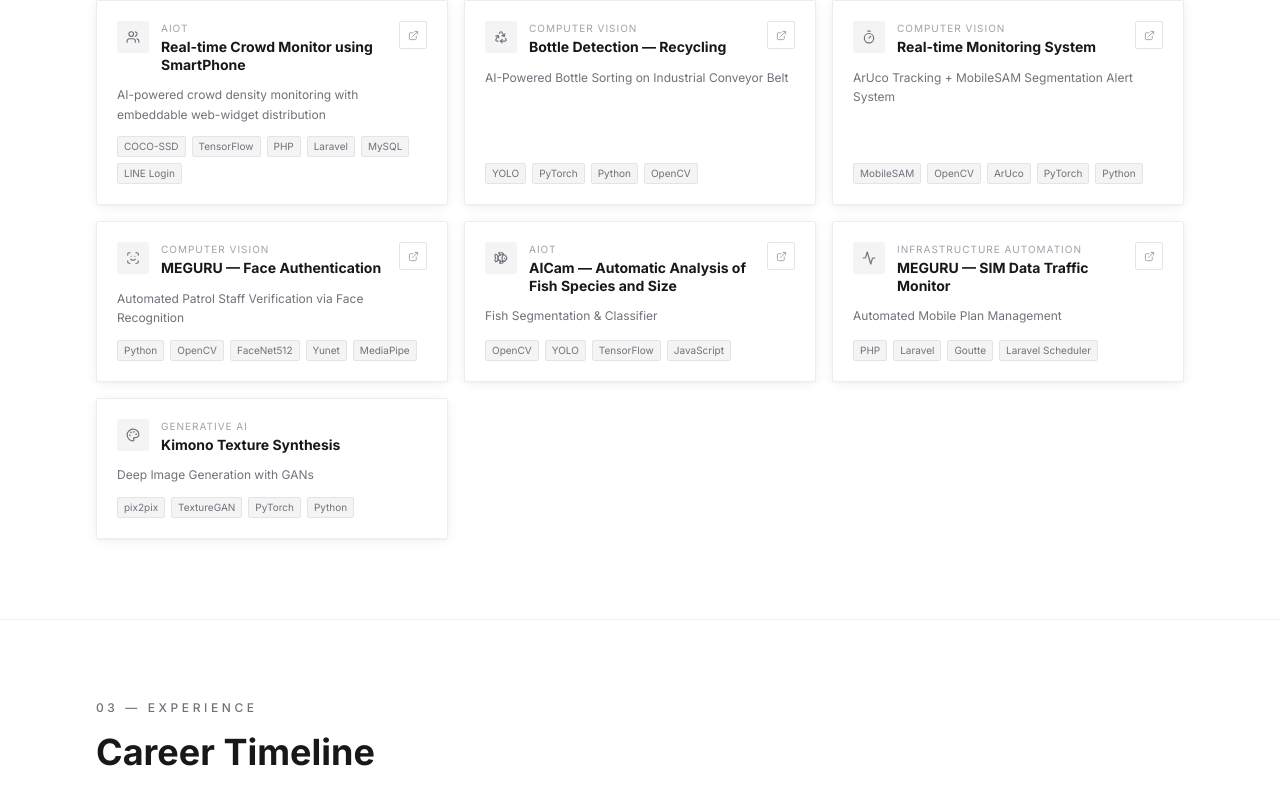
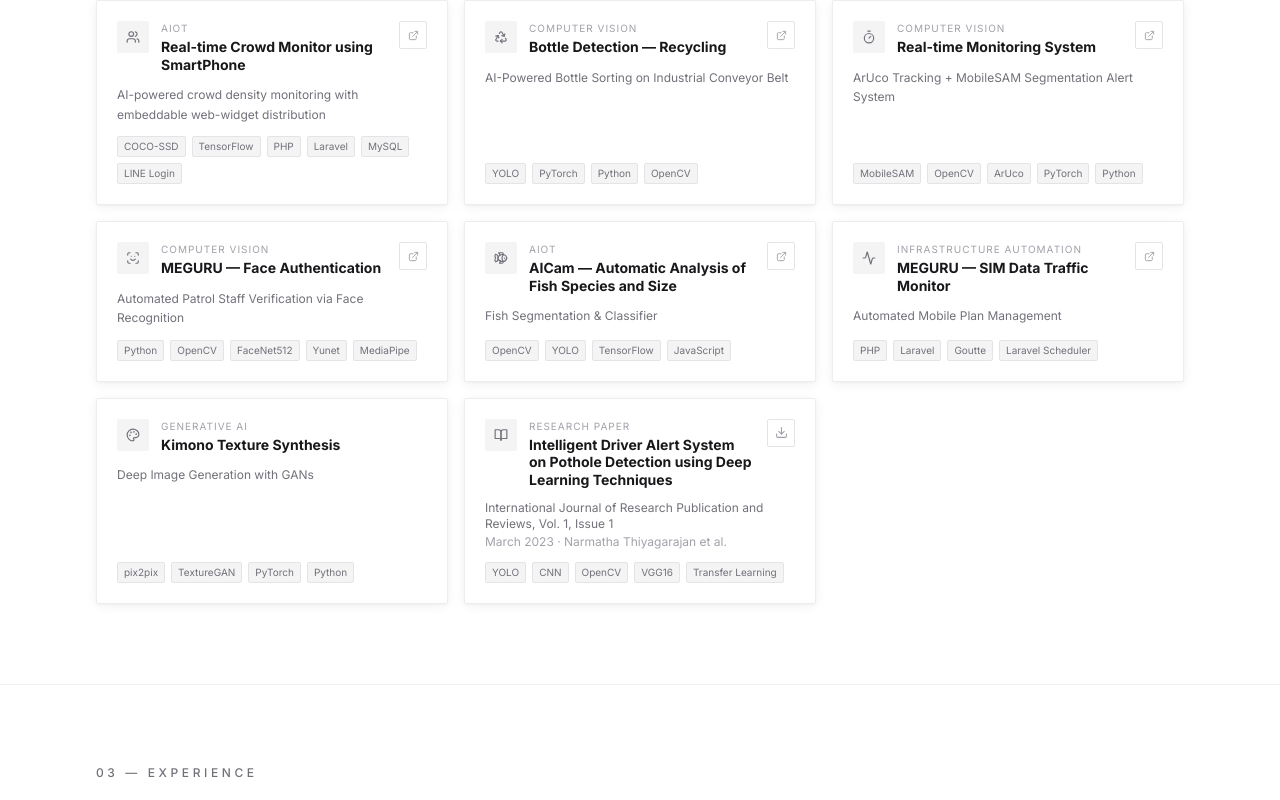
Before and after one commit to Narmatha-T/portfolio, a Next.js app: page / in a window 1280 px wide. Shown: the part 2819-3619 px from the top of the page. Built offline with nearby package versions, Linux system fonts and the light colour scheme.

Commit message:
update research paper

```diff
--- a/components/ChatWidget.tsx
+++ b/components/ChatWidget.tsx
@@ -240,7 +240,7 @@ export default function ChatWidget() {
         <button
           onClick={() => setOpen((prev) => !prev)}
           aria-label={t.toggleLabel}
-          className="pointer-events-auto group flex items-center gap-2 px-3 py-3 sm:px-4 bg-green-500 dark:bg-green-400 border border-green-500 dark:border-green-400 rounded-full text-white dark:text-zinc-900 hover:bg-green-600 dark:hover:bg-green-300 hover:border-green-600 dark:hover:border-green-300 transition-all duration-300 shadow-lg shadow-green-500/20 dark:shadow-green-400/20"
+          className="pointer-events-auto group flex items-center gap-2 px-3 py-3 sm:px-4 bg-green-500 dark:bg-green-400 border border-green-500 dark:border-green-400 rounded-full text-white dark:text-zinc-900 hover:bg-green-600 dark:hover:bg-green-500 hover:border-green-600 dark:hover:border-green-500 transition-all duration-300 shadow-lg shadow-green-500/20 dark:shadow-green-400/20"
         >
           <span className="flex-shrink-0">
             <SparkleIcon size={20} />
--- a/components/Experience.tsx
+++ b/components/Experience.tsx
@@ -157,6 +157,7 @@ export default function Experience() {
             </div>
           </div>
         </div>
+
       </div>
     </section>
   );
--- a/components/Projects.tsx
+++ b/components/Projects.tsx
@@ -1,8 +1,8 @@
 "use client";
 
-import { ChevronDown, ChevronUp, ExternalLink, LayoutGrid, LayoutList } from "lucide-react";
+import { BookOpen, ChevronDown, ChevronUp, Download, ExternalLink, LayoutGrid, LayoutList } from "lucide-react";
 import { useState } from "react";
-import { PROJECTS, type Project } from "@/lib/data";
+import { PROJECTS, PUBLICATIONS, type Project, type PublicationEntry } from "@/lib/data";
 import { useLang } from "@/context/LanguageContext";
 import { i18n } from "@/lib/i18n";
 
@@ -853,6 +853,7 @@ const CATEGORIES: { en: string; jp: string }[] = [
   { en: "AIoT",                   jp: "AIoT" },
   { en: "Generative AI",          jp: "生成AI" },
   { en: "Infrastructure Automation", jp: "インフラ自動化" },
+  { en: "Research Paper",         jp: "研究論文" },
 ];
 
 // ── Card view ────────────────────────────────────────────────────────────────
@@ -896,6 +897,52 @@ function ProjectCard({ project }: { project: Project }) {
   );
 }
 
+// ── Publication card ─────────────────────────────────────────────────────────
+function PublicationCard({ pub, index }: { pub: PublicationEntry; index: number }) {
+  const { lang } = useLang();
+  const t = i18n[lang].projects;
+  const jp = i18n.jp.publicationsData[index];
+  const title   = lang === "jp" && jp ? jp.title   : pub.title;
+  const venue   = lang === "jp" && jp ? jp.venue   : pub.venue;
+  const date    = lang === "jp" && jp ? jp.date    : pub.date;
+  const authors = lang === "jp" && jp ? jp.authors : pub.authors;
+
+  return (
+    <div className="glass rounded-sm p-5 flex flex-col gap-3 hover:border-zinc-300 dark:hover:border-zinc-700 transition-all duration-300 h-full">
+      <div className="flex items-start justify-between gap-3">
+        <div className="flex items-start gap-3 min-w-0">
+          <div className="w-8 h-8 rounded-sm bg-zinc-100 dark:bg-zinc-800 flex items-center justify-center flex-shrink-0">
+            <BookOpen size={14} className="text-zinc-500 dark:text-zinc-400" />
+          </div>
+          <div className="min-w-0">
+            <p className="text-[10px] text-zinc-400 tracking-widest uppercase mb-0.5">{t.researchPaperCategory}</p>
+            <h3 className="text-sm font-bold text-zinc-900 dark:text-zinc-100 leading-tight">{title}</h3>
+          </div>
+        </div>
+        <a
+          href={pub.downloadUrl}
+          download
+          aria-label={t.downloadPaper}
+          className="flex-shrink-0 w-7 h-7 flex items-center justify-center rounded-sm border border-zinc-200 dark:border-zinc-700 text-zinc-400 hover:text-zinc-700 dark:hover:text-zinc-200 hover:border-zinc-400 transition-all"
+        >
+          <Download size={13} />
+        </a>
+      </div>
+      <div>
+        <p className="text-xs text-zinc-500 dark:text-zinc-400">{venue}</p>
+        <p className="text-xs text-zinc-400 dark:text-zinc-500 mt-0.5">{date} · {authors}</p>
+      </div>
+      <div className="flex flex-wrap gap-1.5">
+        {pub.stack.map((tech) => (
+          <span key={tech} className="text-[10px] px-1.5 py-0.5 rounded-sm bg-zinc-100 dark:bg-zinc-800/60 text-zinc-500 dark:text-zinc-300 border border-zinc-200 dark:border-zinc-700 h-fit">
+            {tech}
+          </span>
+        ))}
+      </div>
+    </div>
+  );
+}
+
 // ── Main ─────────────────────────────────────────────────────────────────────
 export default function Projects() {
   const [showAll, setShowAll] = useState(false);
@@ -906,9 +953,14 @@ export default function Projects() {
 
   const featured = PROJECTS.filter((p) => p.featured);
   const additional = PROJECTS.filter((p) => !p.featured);
-  const visible = activeCategory === "All"
-    ? (viewMode === "card" ? PROJECTS : showAll ? PROJECTS : featured)
-    : PROJECTS.filter((p) => p.category === activeCategory);
+  const visible = activeCategory === "Research Paper"
+    ? []
+    : activeCategory === "All"
+      ? (viewMode === "card" ? PROJECTS : showAll ? PROJECTS : featured)
+      : PROJECTS.filter((p) => p.category === activeCategory);
+  const visiblePublications = (activeCategory === "All" || activeCategory === "Research Paper")
+    ? PUBLICATIONS
+    : [];
 
   const handleCategoryClick = (cat: string) => {
     setActiveCategory(cat);
@@ -929,7 +981,7 @@ export default function Projects() {
           </h2>
           <div className="flex flex-col items-end gap-2">
             <span className="hidden sm:block text-xs text-zinc-400 dark:text-zinc-500 tracking-widest uppercase">
-              {t.countLabel(PROJECTS.length)}
+              {t.countLabel(PROJECTS.length + PUBLICATIONS.length)}
             </span>
             <div className="flex items-center rounded-sm border border-zinc-200 dark:border-zinc-700 overflow-hidden">
               <button
@@ -1005,6 +1057,9 @@ export default function Projects() {
             {visible.map((project) => (
               <ProjectCard key={project.id} project={project} />
             ))}
+            {visiblePublications.map((pub, i) => (
+              <PublicationCard key={`pub-${i}`} pub={pub} index={i} />
+            ))}
           </div>
         ) : (
           <div className="flex flex-col gap-3 mt-8">
@@ -1024,6 +1079,45 @@ export default function Projects() {
                 )}
               </div>
             ))}
+            {visiblePublications.map((pub, i) => {
+              const jpPub = i18n.jp.publicationsData[i];
+              const lTitle   = lang === "jp" && jpPub ? jpPub.title   : pub.title;
+              const lVenue   = lang === "jp" && jpPub ? jpPub.venue   : pub.venue;
+              const lDate    = lang === "jp" && jpPub ? jpPub.date    : pub.date;
+              const lAuthors = lang === "jp" && jpPub ? jpPub.authors : pub.authors;
+              return (
+              <div key={`pub-${i}`} className="glass rounded-sm p-5 hover:border-zinc-300 dark:hover:border-zinc-700 transition-all duration-300">
+                <div className="flex gap-4">
+                  <div className="w-8 h-8 rounded-sm bg-zinc-100 dark:bg-zinc-800 flex items-center justify-center flex-shrink-0">
+                    <BookOpen size={14} className="text-zinc-500 dark:text-zinc-400" />
+                  </div>
+                  <div className="flex-1 min-w-0">
+                    <div className="flex items-start justify-between gap-4 mb-2">
+                      <div>
+                        <p className="text-xs text-zinc-400 dark:text-zinc-400 tracking-widest mb-0.5">{t.researchPaperCategory}</p>
+                        <h3 className="text-sm font-bold text-zinc-900 dark:text-zinc-100">{lTitle}</h3>
+                        <p className="text-xs text-zinc-500 dark:text-zinc-400 mt-0.5">{lVenue}</p>
+                        <p className="text-xs text-zinc-400 dark:text-zinc-500 mt-0.5">{lDate} · {lAuthors}</p>
+                      </div>
+                    </div>
+                    <div className="flex flex-wrap items-center gap-3 mt-3 pt-3 border-t border-zinc-200/70 dark:border-zinc-800/70">
+                      <div className="flex flex-wrap gap-1.5">
+                        {pub.stack.map((tech) => (
+                          <span key={tech} className="text-xs px-2 py-0.5 rounded-sm bg-zinc-100 dark:bg-zinc-800/60 text-zinc-500 dark:text-zinc-300 border border-zinc-200 dark:border-zinc-700">
+                            {tech}
+                          </span>
+                        ))}
+                      </div>
+                      <a href={pub.downloadUrl} download className="flex items-center gap-1.5 text-xs font-semibold text-zinc-900 dark:text-zinc-100 hover:text-zinc-500 dark:hover:text-zinc-400 transition-colors">
+                        <Download size={12} />
+                        {t.downloadPaper}
+                      </a>
+                    </div>
+                  </div>
+                </div>
+              </div>
+              );
+            })}
           </div>
         )}
 
--- a/lib/data.ts
+++ b/lib/data.ts
@@ -249,6 +249,28 @@ export const PROJECTS: Project[] = [
   },
 ];
 
+// ── Publications ──────────────────────────────────────────────────────────────
+
+export type PublicationEntry = {
+  title: string;
+  venue: string;
+  date: string;
+  authors: string;
+  stack: string[];
+  downloadUrl: string;
+};
+
+export const PUBLICATIONS: PublicationEntry[] = [
+  {
+    title: "Intelligent Driver Alert System on Pothole Detection using Deep Learning Techniques",
+    venue: "International Journal of Research Publication and Reviews, Vol. 1, Issue 1",
+    date: "March 2023",
+    authors: "Narmatha Thiyagarajan et al.",
+    stack: ["YOLO", "CNN", "OpenCV", "VGG16", "Transfer Learning"],
+    downloadUrl: "/Intelligent Driver Alert System Research Paper.pdf",
+  },
+];
+
 // ── Education ─────────────────────────────────────────────────────────────────
 
 export type EducationEntry = {
--- a/lib/i18n.ts
+++ b/lib/i18n.ts
@@ -4,6 +4,12 @@ export type TranslatedHighlight = { title: string; description: string };
 export type TranslatedProjectData = {
   [id: string]: { tagline: string; description: string; category: string };
 };
+export type TranslatedPublicationData = {
+  title: string;
+  venue: string;
+  date: string;
+  authors: string;
+}[];
 
 const en = {
   nav: {
@@ -57,6 +63,8 @@ const en = {
     filterAll: "All",
     proprietaryNote: "All projects are proprietary enterprise software — source code is not publicly available.",
     viewProfile: "View GitHub Profile",
+    downloadPaper: "Download Paper",
+    researchPaperCategory: "Research Paper",
   },
   experience: {
     label: "03 — Experience",
@@ -64,6 +72,9 @@ const en = {
     current: "Current",
     educationLabel: "04 — Education",
     educationHeading: "Academic Background",
+    publicationLabel: "05 — Research",
+    publicationHeading: "Publications",
+    downloadPaper: "Download Paper",
   },
   footer: {
     tagline: "Building responsibly, delivering end-to-end AI solutions.",
@@ -105,6 +116,7 @@ const en = {
     },
   ] as TranslatedHighlight[],
   projectsData: {} as TranslatedProjectData,
+  publicationsData: [] as TranslatedPublicationData,
   experienceHighlights: [
     [
       "Leading a global team of IIT engineers building production-grade SaaS systems, with all communication conducted in English.",
@@ -174,6 +186,8 @@ const jp = {
     filterAll: "すべて",
     proprietaryNote: "すべてのプロジェクトは企業向け業務システムです — ソースコードは公開されていません。",
     viewProfile: "GitHub プロフィールを見る",
+    downloadPaper: "論文をダウンロード",
+    researchPaperCategory: "研究論文",
   },
   experience: {
     label: "03 — 経験",
@@ -181,6 +195,9 @@ const jp = {
     current: "現職",
     educationLabel: "04 — 学歴",
     educationHeading: "学術的背景",
+    publicationLabel: "05 — 研究",
+    publicationHeading: "論文・出版物",
+    downloadPaper: "論文をダウンロード",
   },
   footer: {
     tagline: "責任ある開発で、AIをエンドツーエンドに。",
@@ -283,6 +300,14 @@ const jp = {
       category: "生成AI",
     },
   } as TranslatedProjectData,
+  publicationsData: [
+    {
+      title: "ディープラーニング技術を用いたポットホール検出によるインテリジェント・ドライバー・アラートシステム",
+      venue: "International Journal of Research Publication and Reviews, Vol. 1, Issue 1",
+      date: "2023年3月",
+      authors: "Narmatha Thiyagarajan ほか",
+    },
+  ] as TranslatedPublicationData,
   experienceHighlights: [
     [
       "インド工科大学（IIT）出身エンジニア4名からなるグローバル開発チームをリードし、本番グレードのコンピュータービジョン・LLM/RAGシステムをすべて英語で構築・納品。",
```
Also changed, not shown: 1 other file (tests, documents, lock files or other folders).
